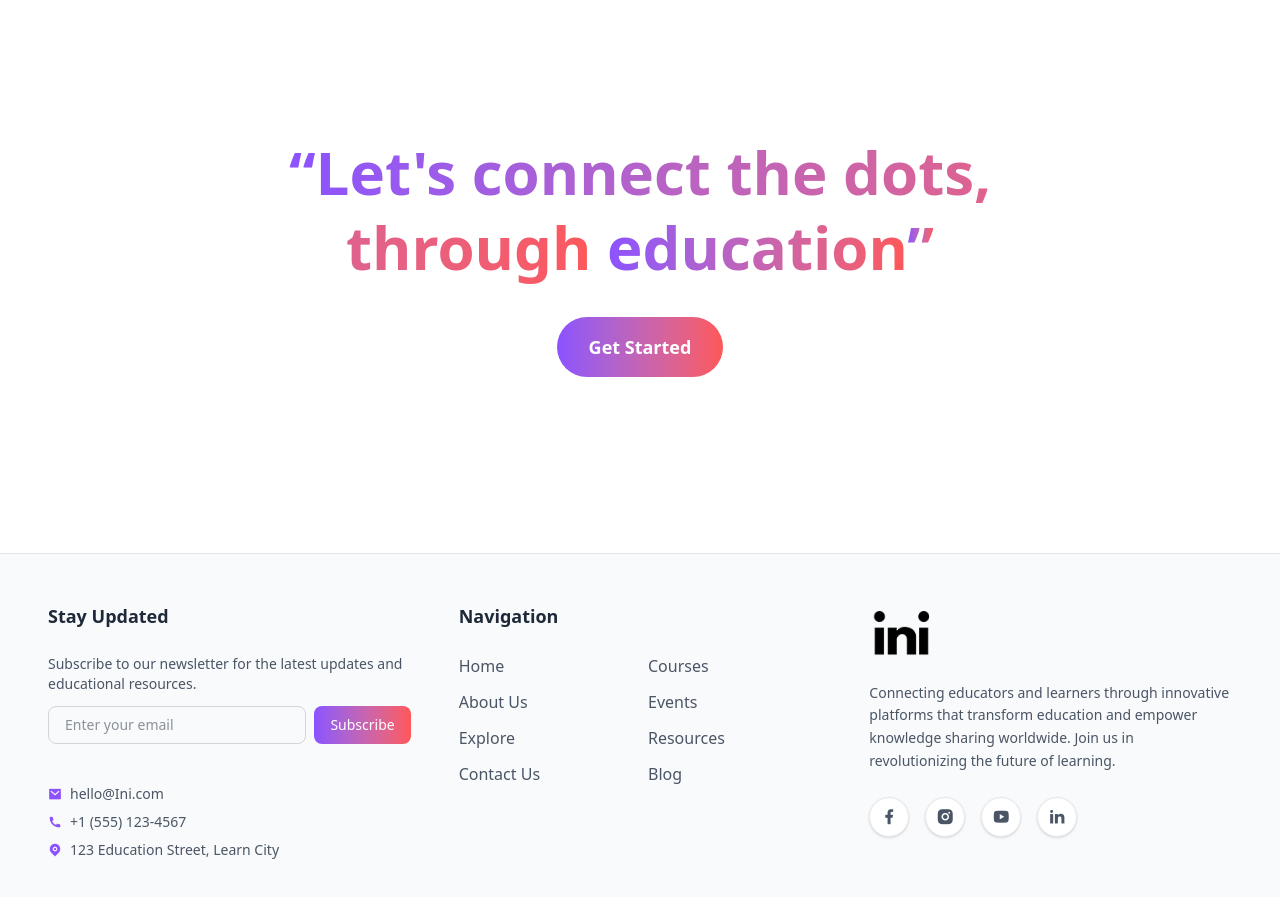
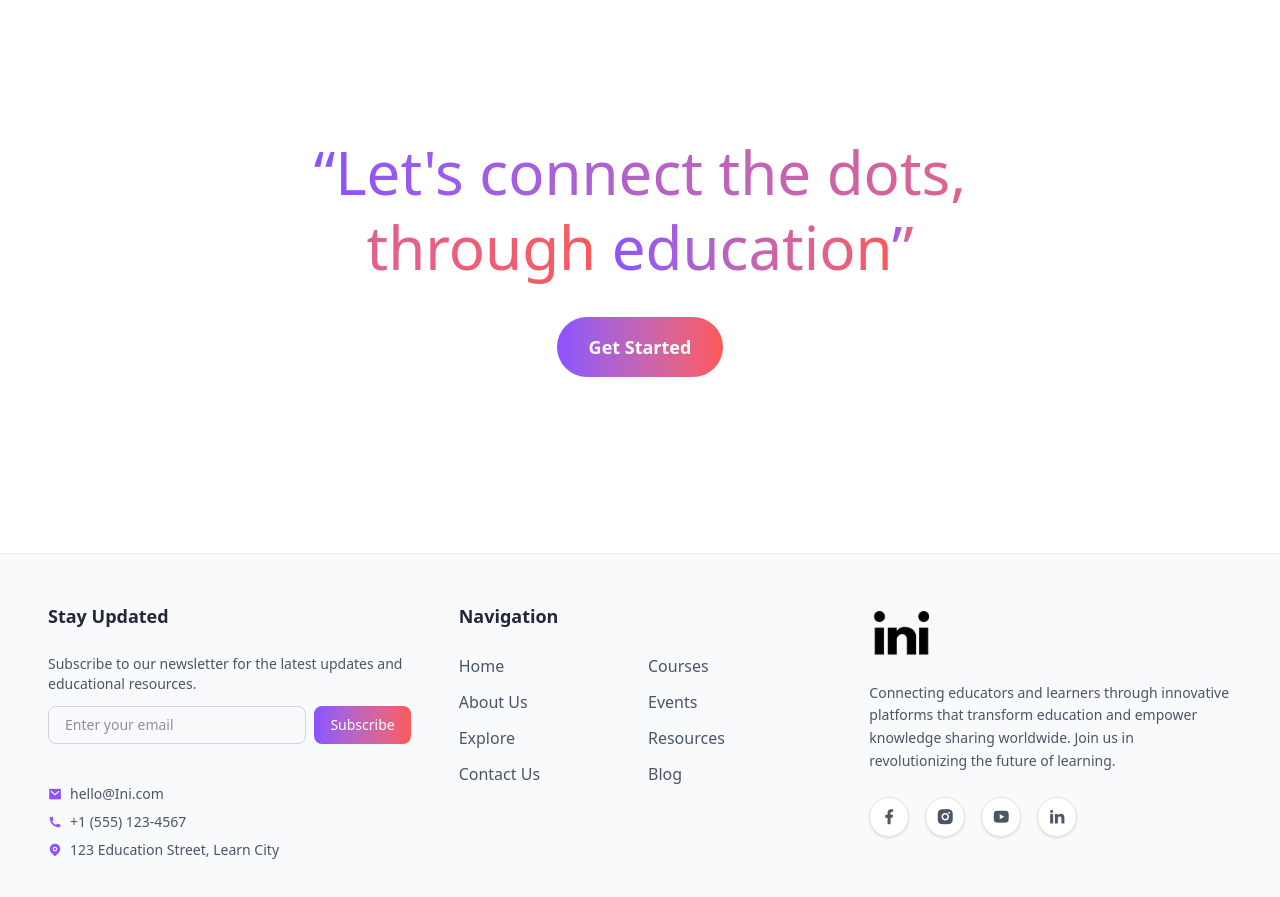
Before and after one commit to SanthoshJayavelu22/Ini-varsity, a React (Vite) app: page / in a window 1280 px wide. Shown: the part 5540-6437 px from the top of the page. Built offline with nearby package versions, Linux system fonts and the light colour scheme.

Commit message:
updated home

```diff
--- a/src/components/EducationCTASection.jsx
+++ b/src/components/EducationCTASection.jsx
@@ -19,7 +19,7 @@ const EducationCTASection = () => {
           initial={{ opacity: 0, y: 40 }}
           whileInView={{ opacity: 1, y: 0 }}
           transition={{ duration: 0.8 }}
-          className="text-3xl sm:text-5xl md:text-6xl font-bold leading-tight mb-8"
+          className="text-3xl sm:text-5xl md:text-6xl font-medium leading-tight mb-8"
         >
           <span className="bg-gradient-to-r from-[#8C52FF] to-[#FF5757] text-transparent bg-clip-text">
             “Let&apos;s connect the dots, <br /> through{" "}
```
